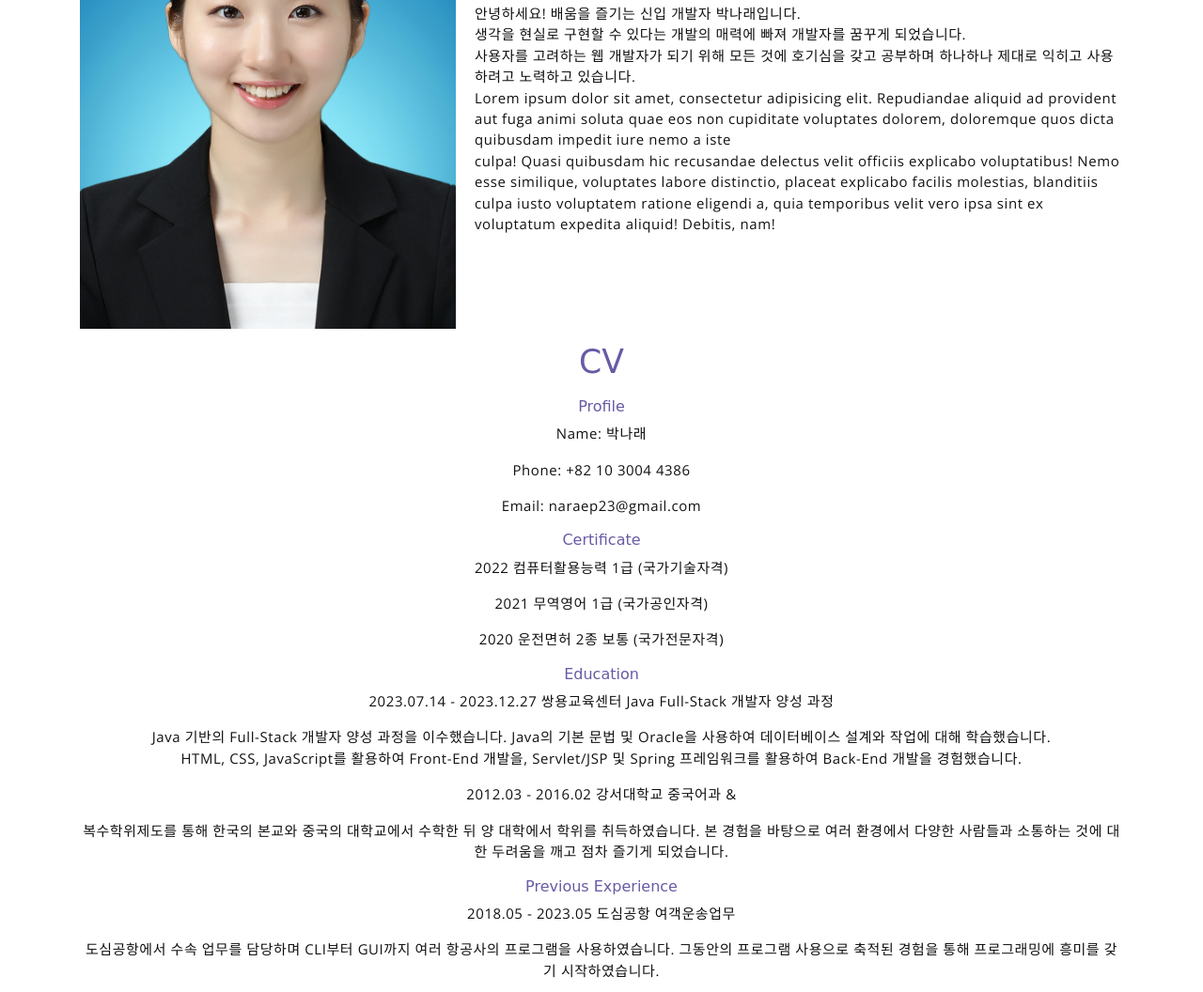
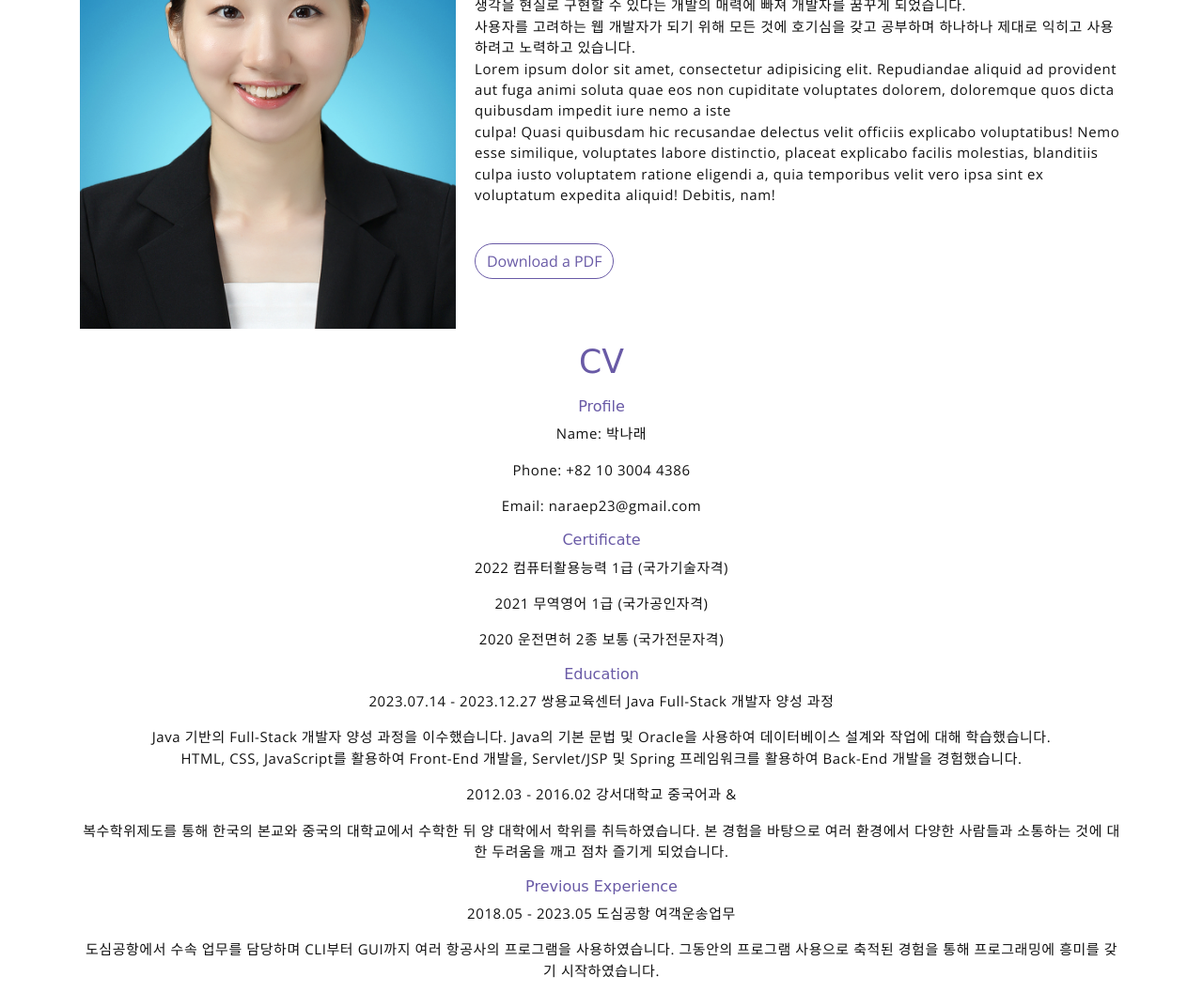
Before and after one commit to NaraeP/Portfolio_ver.2, a website: page index.html in a window 1280 px wide. Shown: the part 983-2039 px from the top of the page at 94% size. Drawn offline with nearby package versions, Linux system fonts and the light colour scheme; a web font is replaced by a local one.

Commit message:
feat: add download a pdf button

```diff
--- a/index.html
+++ b/index.html
@@ -86,7 +86,7 @@
                         Lorem ipsum dolor sit amet, consectetur adipisicing elit. Repudiandae aliquid ad provident aut fuga animi soluta quae eos non cupiditate voluptates dolorem, doloremque quos dicta quibusdam impedit iure nemo a iste
                         <br>culpa! Quasi quibusdam hic recusandae delectus velit officiis explicabo voluptatibus! Nemo esse similique, voluptates labore distinctio, placeat explicabo facilis molestias, blanditiis culpa iusto voluptatem ratione eligendi a, quia temporibus velit vero ipsa sint ex voluptatum expedita aliquid! Debitis, nam!
                     </p>
-                    <!-- <button class="btn-rounded btn btn-outline-primary mt-4">Download CV</button> -->
+                    <button class="btn-rounded btn btn-outline-primary mt-4">Download a PDF</button>
                 </div>
             </div><!-- end of about wrapper -->
 
```
